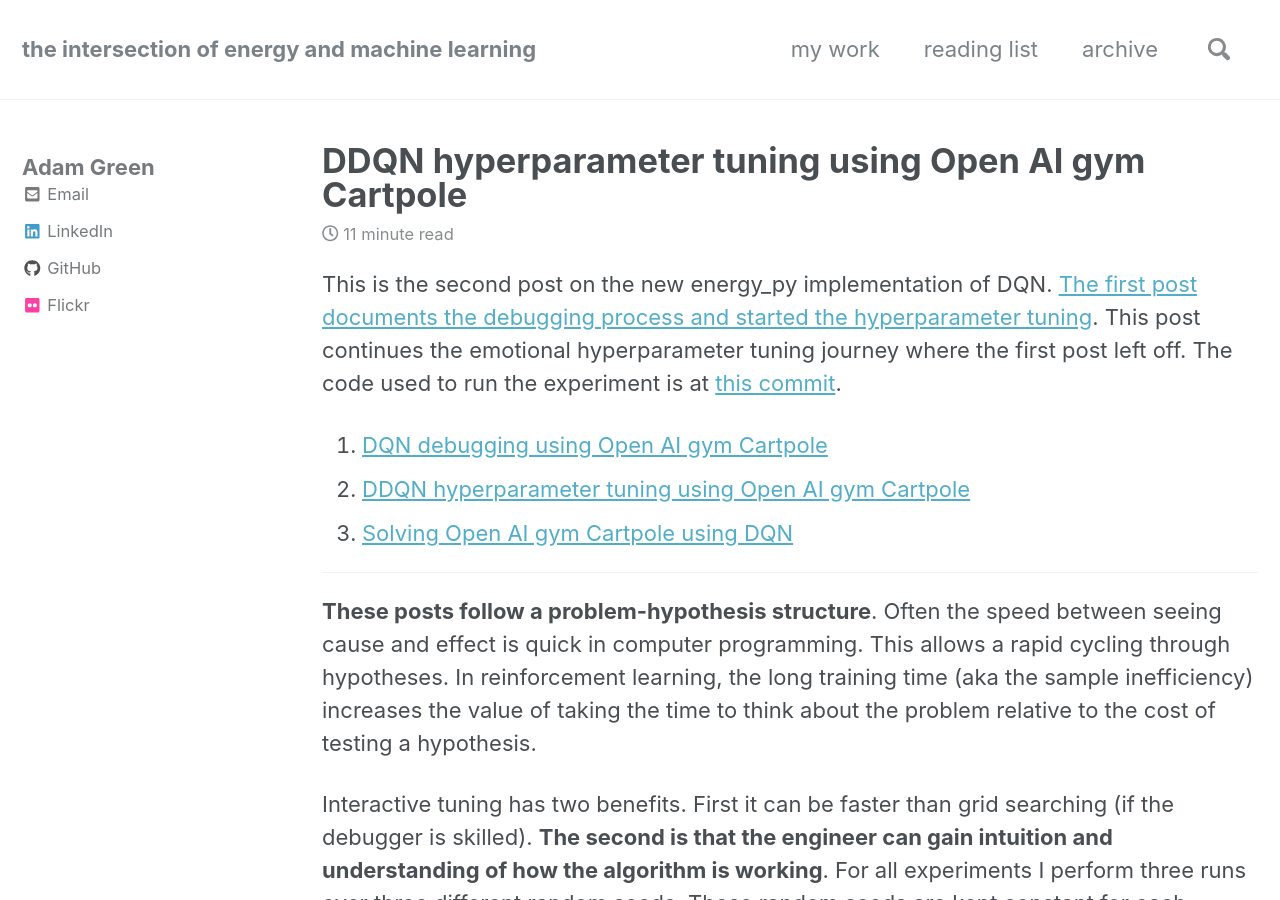
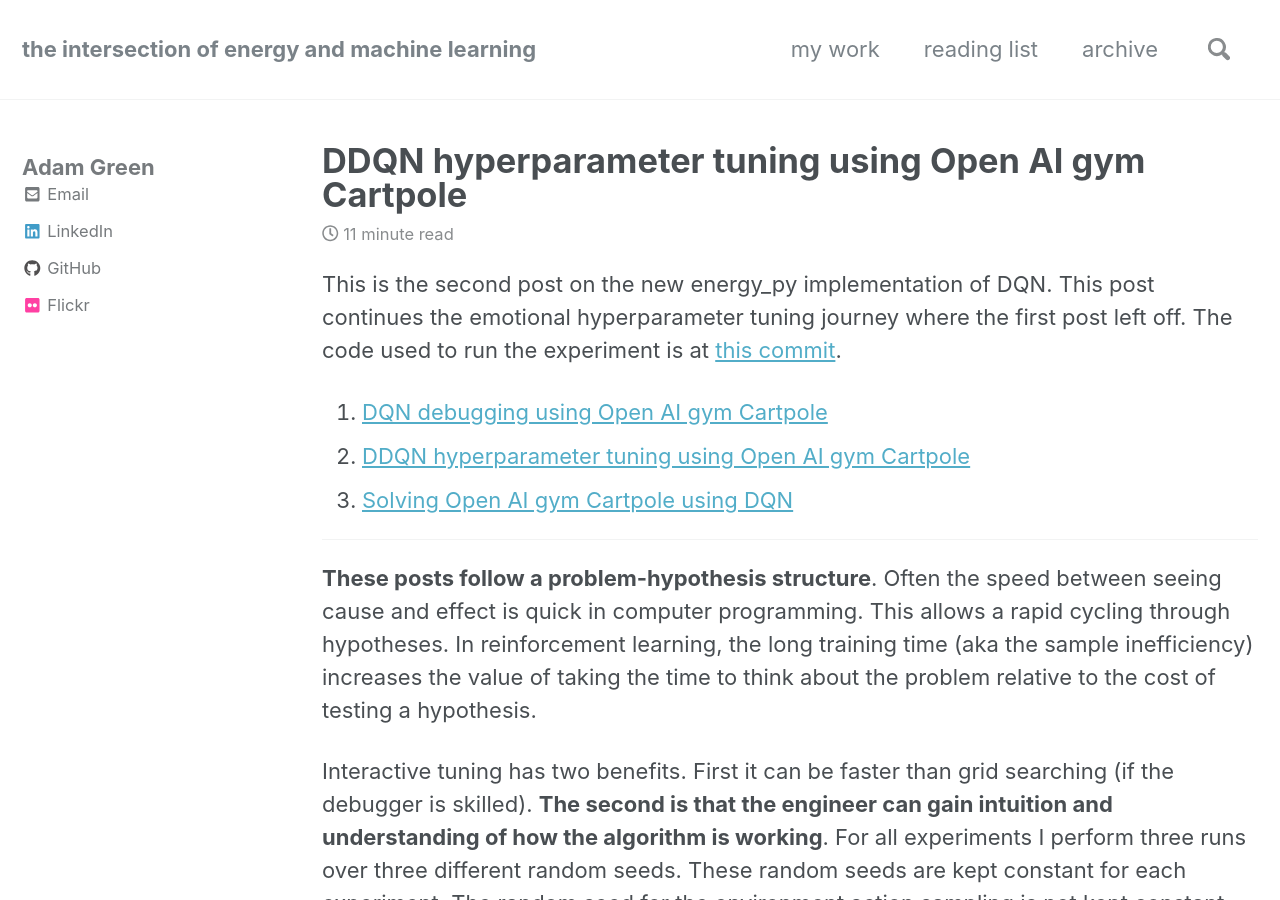
Before and after one commit to ADGEfficiency/adgefficiency.github.io, a Jekyll site: the page built from _posts/2018-07-08-dqn-tuning.md, in a window 1280 px wide and 900 px high. Built offline with Jekyll 4.4.1, drawn with Linux system fonts in a browser that asks for light colours; nearby versions of some CDN libraries.

Commit message:
drafting

```diff
--- a/_posts/2018-07-08-dqn-tuning.md
+++ b/_posts/2018-07-08-dqn-tuning.md
@@ -8,7 +8,7 @@
 
 ---
 
-This is the second post on the new energy_py implementation of DQN.  [The first post documents the debugging process and started the hyperparameter tuning](https://adgefficiency.com/dqn-debugging/).  This post continues the emotional hyperparameter tuning journey where the first post left off.  The code used to run the experiment is at [this commit](https://github.com/ADGEfficiency/energy_py/commit/a0b26578bb550605c405fae3026a8a6fdfd7b889).
+This is the second post on the new energy_py implementation of DQN.  This post continues the emotional hyperparameter tuning journey where the first post left off.  The code used to run the experiment is at [this commit](https://github.com/ADGEfficiency/energy_py/commit/a0b26578bb550605c405fae3026a8a6fdfd7b889).
 
 1. [DQN debugging using Open AI gym Cartpole](https://adgefficiency.com/dqn-debugging/)
 2. [DDQN hyperparameter tuning using Open AI gym Cartpole](https://adgefficiency.com/dqn-tuning/)
```
